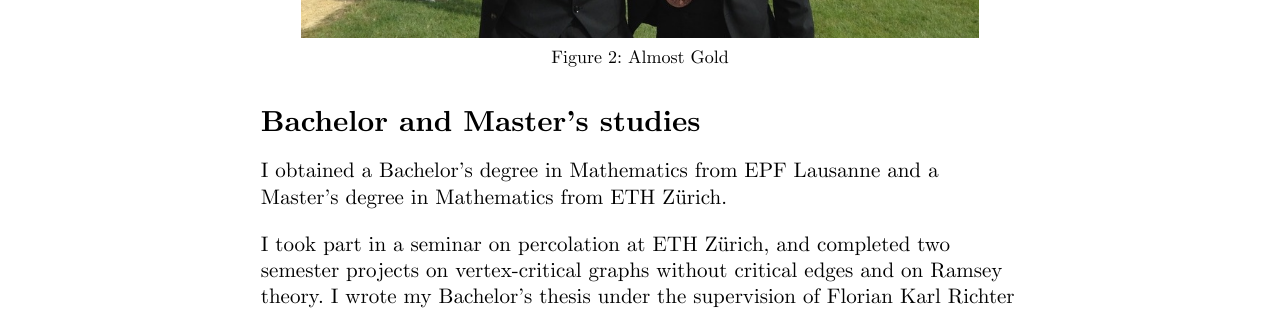
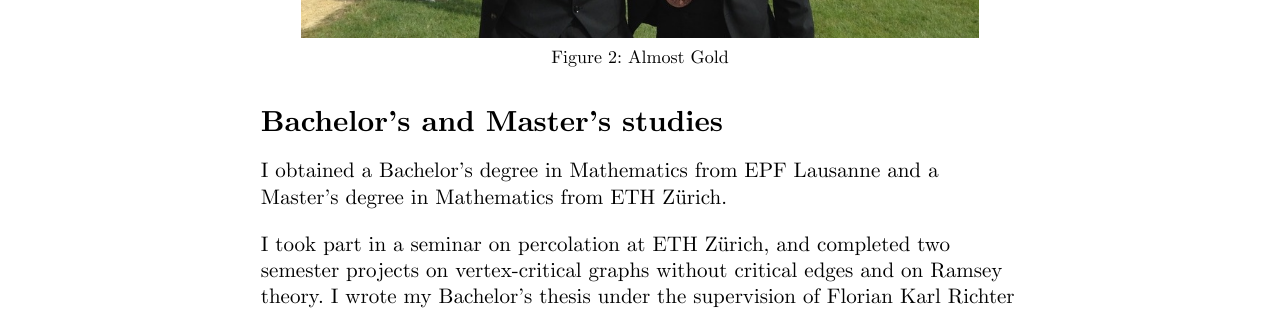
Before and after one commit to TaniniPanini/TaniniPanini.github.io, a Jekyll site: the page built from education.md, in a window 1280 px wide. Shown: the part 648-958 px from the top of the page. Built offline with Jekyll 4.4.1, drawn with Linux system fonts in a browser that asks for light colours.

```diff
--- a/education.md
+++ b/education.md
@@ -11,7 +11,7 @@ I grew up in Geneva, Switzerland, and fell deeply in love with mathematics while
     <figcaption>Figure 2: Almost Gold</figcaption>
 </figure>
 
-### Bachelor and Master's studies
+### Bachelor's and Master's studies
 
 I obtained a Bachelor's degree in Mathematics from EPF Lausanne and a Master's degree in Mathematics from ETH Zürich.
 
```
